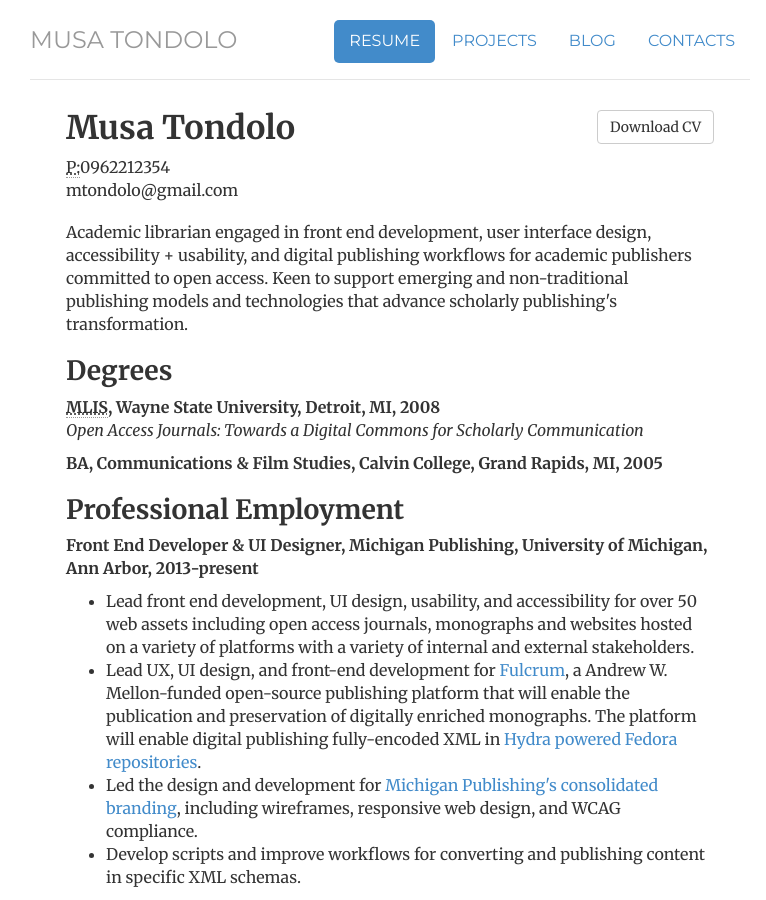
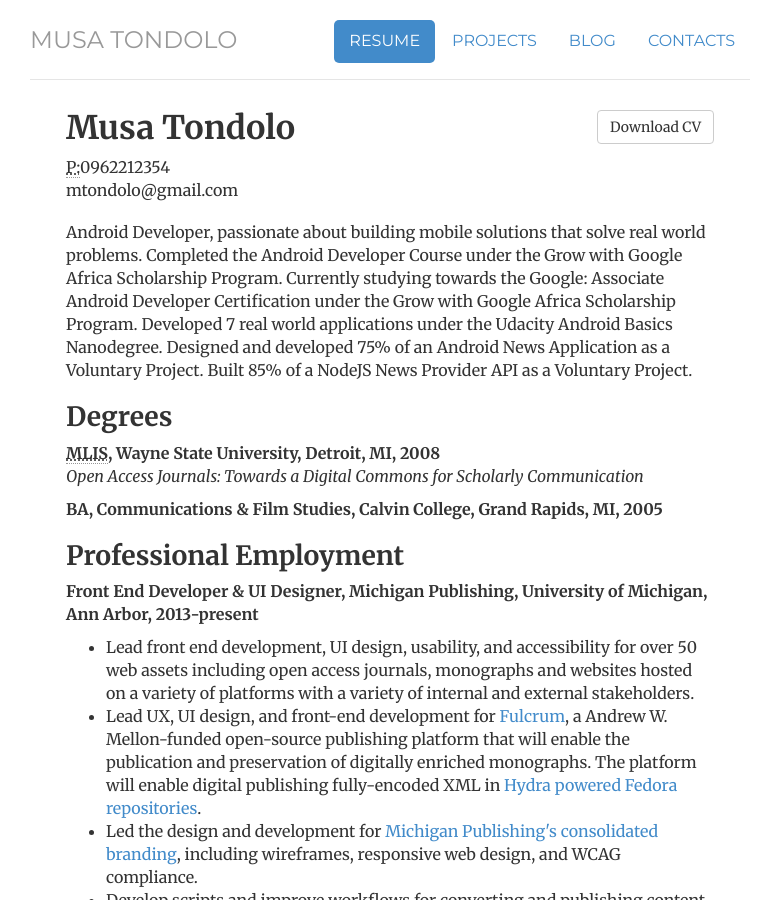
Before and after one commit to mtondolo/mtondolo.github.io, a Jekyll site: the page built from cv/index.html, in a window 1280 px wide and 900 px high. Shown: the whole window, without its empty margins (250-1016 px from the left). Built offline with Jekyll 4.4.1, drawn with Linux system fonts in a browser that asks for light colours.

Commit message:
Update index.html

```diff
--- a/cv/index.html
+++ b/cv/index.html
@@ -18,7 +18,7 @@ description: Current Resume for Musa Tondolo, an Android Developer supplimented
 				</address>
 				</div>
 
-				<p>Academic librarian engaged in front end development, user interface design, accessibility + usability, and digital publishing workflows for academic publishers committed to open access. Keen to support emerging and non-traditional publishing models and technologies that advance scholarly publishing's transformation.</p>
+				<p>Android Developer, passionate about building mobile solutions that solve real world problems. Completed the Android Developer Course under the Grow with Google Africa Scholarship Program. Currently studying towards the Google: Associate Android Developer Certification under the Grow with Google Africa Scholarship Program. Developed 7 real world applications under the Udacity Android Basics Nanodegree. Designed and developed 75% of an Android News Application as a Voluntary Project. Built 85% of a NodeJS News Provider API as a Voluntary Project.</p>
 
 				<h2>Degrees</h2>
 				<p><strong><abbr title="Masters of Library and Information Science">MLIS</abbr>, Wayne State University, Detroit, MI, 2008</strong><br>
```
